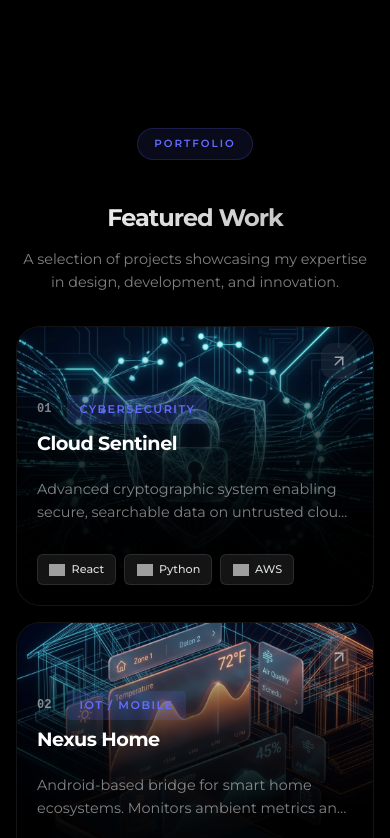
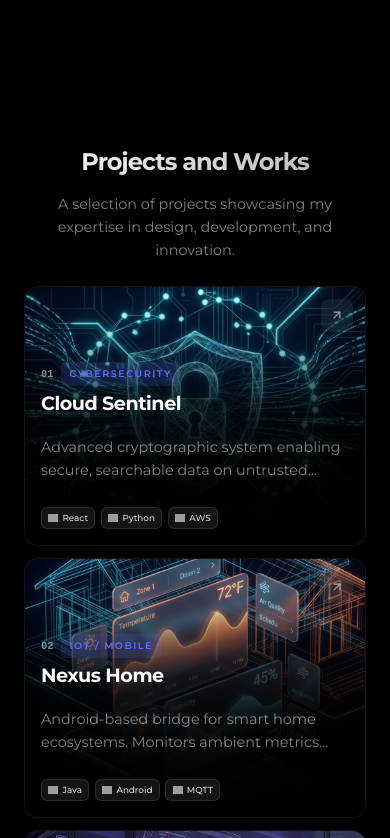
Before and after one commit to deepuissacgigi/deepuissacgigi-web, a React (Vite) app: page / in a window 390 px wide. Shown: the part 3526-4364 px from the top of the page. Built offline with nearby package versions, Linux system fonts and the light colour scheme; no server answers; grey boxes are pictures that could not be loaded.

Commit message:
style(projects): Optimize mobile margins, padding, and spacing - Tighter padding on mobile (1rem-1.25rem) - Smaller card heights (260-300px) - Reduced font sizes for compact view - Smaller tech icons (10-12px on mobile) - Better border-radius on mobile (14-16px)

```diff
--- a/src/pages/Projects.jsx
+++ b/src/pages/Projects.jsx
@@ -86,8 +86,7 @@ const Projects = () => {
                     ref={headerRef}
                     className={`projects-header ${headerVisible ? 'animate-fade-in' : 'opacity-0'}`}
                 >
-                    <span className="section-label">Portfolio</span>
-                    <h2>Featured Work</h2>
+                    <h2>Projects and Works</h2>
                     <p className="section-subtitle">
                         A selection of projects showcasing my expertise in design, development, and innovation.
                     </p>
--- a/src/pages/Projects.scss
+++ b/src/pages/Projects.scss
@@ -281,9 +281,19 @@ $text-muted: rgba(255, 255, 255, 0.5);
 
 /* Mobile Responsive */
 @media (max-width: 900px) {
+    .projects-section {
+        padding: 4rem 0;
+    }
+
+    .projects-header {
+        margin-bottom: 2rem;
+        padding: 0 0.5rem;
+    }
+
     .bento-grid {
         grid-template-columns: 1fr;
         gap: 1rem;
+        padding: 0 0.5rem;
     }
 
     .bento-card--large,
@@ -291,73 +301,128 @@ $text-muted: rgba(255, 255, 255, 0.5);
     .bento-card--small {
         grid-column: span 1;
         grid-row: span 1;
-        min-height: 320px;
+        min-height: 300px;
+        border-radius: 16px;
     }
 
     .projects-header h2 {
-        font-size: 2rem;
+        font-size: 1.75rem;
+    }
+
+    .projects-header .section-subtitle {
+        font-size: 0.9rem;
+        padding: 0 0.5rem;
     }
 
     .card-content {
-        padding: 1.5rem;
+        padding: 1.25rem;
+        border-radius: 0 0 16px 16px;
     }
 
     .card-title {
-        font-size: 1.4rem;
+        font-size: 1.25rem;
+    }
+
+    .card-description {
+        font-size: 0.85rem;
+        -webkit-line-clamp: 2;
+        line-clamp: 2;
     }
 
     .card-arrow {
-        width: 36px;
-        height: 36px;
-        top: 1rem;
-        right: 1rem;
+        width: 32px;
+        height: 32px;
+        top: 0.75rem;
+        right: 0.75rem;
+        border-radius: 8px;
+
+        svg {
+            width: 14px;
+            height: 14px;
+        }
+    }
+
+    .card-meta {
+        gap: 0.5rem;
+    }
+
+    .card-number {
+        font-size: 0.65rem;
+    }
+
+    .card-category {
+        font-size: 0.6rem;
+        padding: 0.25rem 0.5rem;
+    }
+
+    .card-tech {
+        gap: 0.35rem;
+        margin-top: 0.25rem;
+
+        .tech-tag {
+            font-size: 0.6rem;
+            padding: 0.25rem 0.5rem;
+            gap: 0.25rem;
+        }
+
+        .tech-icon {
+            width: 12px;
+            height: 12px;
+        }
     }
 }
 
 @media (max-width: 480px) {
     .projects-section {
-        padding: 3rem 0;
+        padding: 2.5rem 0;
     }
 
     .projects-header {
-        margin-bottom: 2rem;
+        margin-bottom: 1.5rem;
 
         h2 {
-            font-size: 1.75rem;
+            font-size: 1.5rem;
         }
 
         .section-subtitle {
-            font-size: 0.9rem;
+            font-size: 0.8rem;
+            line-height: 1.5;
         }
+    }
 
-        .section-label {
-            font-size: 0.65rem;
-            padding: 0.4rem 1rem;
-        }
+    .bento-grid {
+        gap: 0.75rem;
     }
 
     .bento-card--large,
     .bento-card--medium,
     .bento-card--small {
-        min-height: 280px;
+        min-height: 260px;
+        border-radius: 14px;
     }
 
     .card-content {
-        padding: 1.25rem;
-        gap: 0.5rem;
+        padding: 1rem;
+        gap: 0.4rem;
+        border-radius: 0 0 14px 14px;
     }
 
     .card-title {
-        font-size: 1.2rem;
+        font-size: 1.1rem;
     }
 
     .card-description {
-        font-size: 0.8rem;
-        -webkit-line-clamp: 2;
+        font-size: 0.75rem;
+        line-height: 1.4;
     }
 
-    .card-tech span {
-        font-size: 0.65rem;
-        padding: 0.25rem 0.5rem;
+    .card-tech .tech-tag {
+        font-size: 0.55rem;
+        padding: 0.2rem 0.4rem;
+    }
+
+    .card-tech .tech-icon {
+        width: 10px;
+        height: 10px;
     }
 }
```
